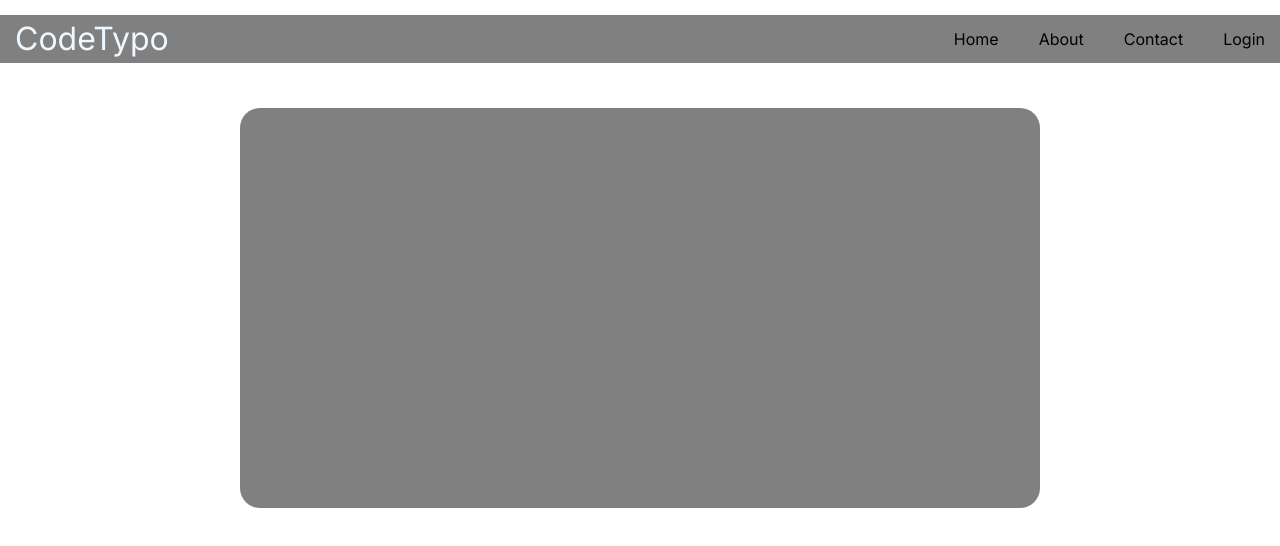
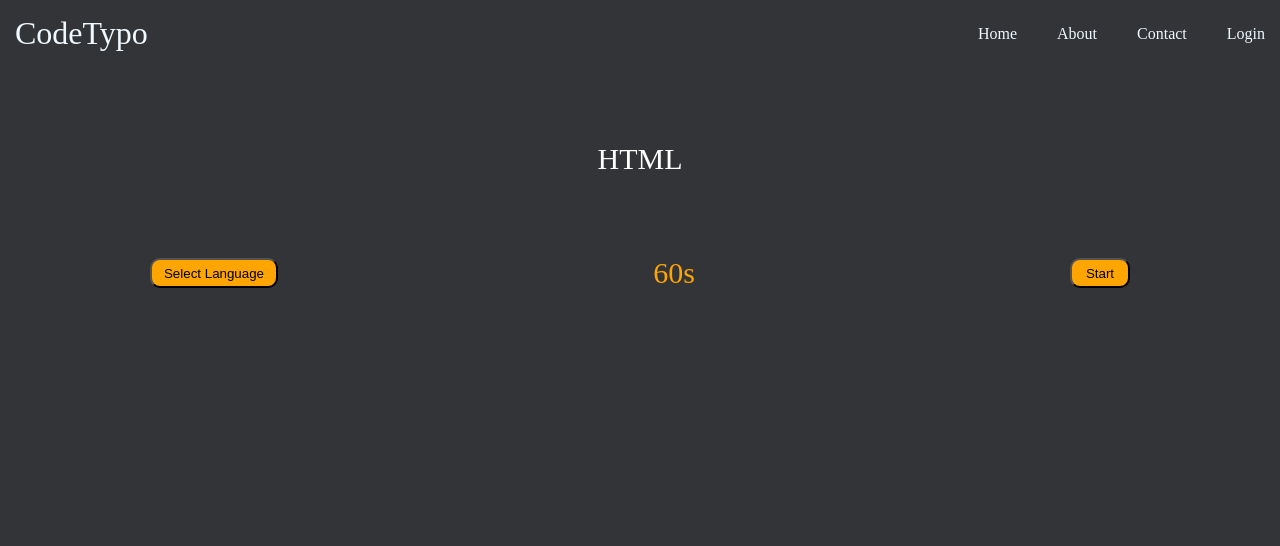
Before and after one commit to rituisboy/codetypo, a Next.js app: page / in a window 1280 px wide. Shown: the top 546 px of the page. Built offline with nearby package versions, Linux system fonts and the light colour scheme; no server answers.

Commit message:
updated frontend

```diff
--- a/src/app/App.css
+++ b/src/app/App.css
@@ -3,6 +3,7 @@
     justify-content: center; /* Horizontal centering */
     align-items: center; /* Vertical centering */
     height: 100vh; /* Adjust the height as needed */
+    width: 100%;
     background-color: rgb(19, 19, 19);
     color: white;
   }
--- a/src/app/globals.css
+++ b/src/app/globals.css
@@ -1,13 +1,13 @@
-@tailwind base;
-@tailwind components;
-@tailwind utilities;
-
-
-
+*{
+  padding: 0;
+  margin: 0;
+}
 .container{
   height: 100%;
   width: 100%;
   overflow-x: none;
+  background-color: rgb(50, 52, 55);
+  position: absolute;
 
 
 }
@@ -22,7 +22,7 @@
 
 .navcontainer{
   width: 100%;
-  background-color: grey;
+  background-color: rgb(50, 52, 55);
 
 
 }
@@ -34,28 +34,71 @@
 
 #itemflex{
   display: flex;
-  gap: 40px ;
+  gap: 40px;
+
+}
+
+#itemflex a{
+  color: aliceblue;
+  text-decoration: none;
+
+}
+.language{
+  display: flex;
+  justify-content: center;
+  margin-bottom: 30px;
+  margin-top: 90px;
+  font-size: 30px;
 }
 
 .card{
-  width: 800px;
-  height: 400px;
-  background-color: grey;
-  border-radius: 20px;
-  margin: 30px;
+  width: auto;
+  height: auto;
+  background-color: rgb(50, 52, 55);
+  margin: 10px;
   display: flex;
   align-items: center;
   justify-content: center;
-  text-overflow: [..];
+
+
 
 }
 
-.card p{
+.card pre{
   padding: 5px;
   margin-top: 10px;
+  font-size: 1.2rem;
 }
 .content{
+  color: white;
+  width: auto;
+}
+
+.timer{
+  color: orange;
   display: flex;
-  justify-content: center;
   align-items: center;
+  justify-content: space-between;
+  margin: 150px;
+  margin-top: 30px;
+
+
 }
+.timer p{
+  font-size: 30px;
+}
+.button{
+
+  background-color: orange;
+  height: 30px;
+  width: 8rem;
+  border-radius: 10px;
+
+}
+
+.buttonstart{
+  background-color: orange;
+  width: 60px;
+  height: 30px;
+  border-radius: 10px;
+}
--- a/src/app/page.tsx
+++ b/src/app/page.tsx
@@ -23,7 +23,7 @@ function App() {
   console.log(lines)
 
   return (
-    <body>
+    <body className="body">
 
    <div className="container">
     <header>
@@ -48,14 +48,22 @@ function App() {
 
     <main>
       <div className="content">
+
+        <div className="language">
+          <p>HTML</p>
+        </div>
+
         <div className="card">
-          <p>
+            <pre>
             {lines.map((line, index) => (
               <div key={index}>{line}</div>
             ))}
-          </p>
-
-
+            </pre>
+        </div>
+        <div className="timer">
+          <button className="button">Select Language</button>
+          <p>60s</p>
+          <button className="buttonstart">Start</button>
         </div>
       </div>
     </main>
```
